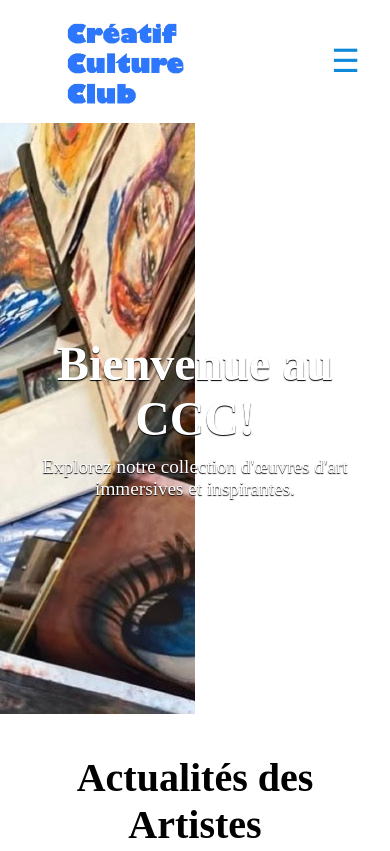
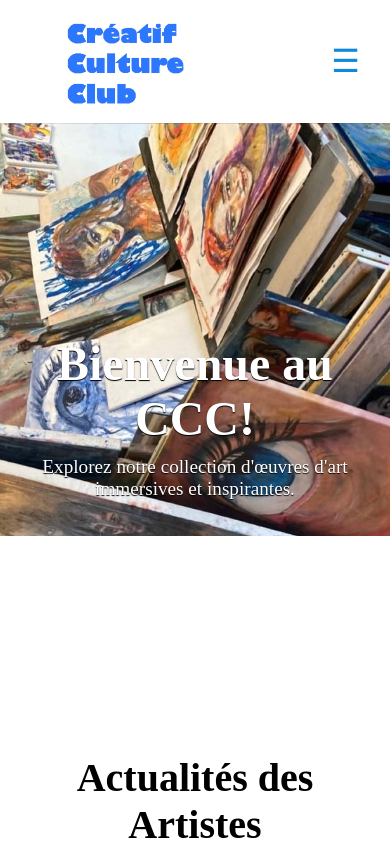
Before and after one commit to digitcom-ci/CCC, a plain HTML site: page index.html in a window 390 px wide. Shown: the top 851 px of the page. Drawn offline with Linux system fonts and the light colour scheme; a web font is replaced by a local one.

Commit message:
Update styles.css

```diff
--- a/styles.css
+++ b/styles.css
@@ -191,8 +191,8 @@ body {
         position: absolute;
         top: 0;
         left: 0;
-        width: 50%;
-        height: 70vh;
+        width: 100%;
+        height: 70%;
         background-size: cover;
         background-position: center;
         background-attachment: fixed; /* Effet de parallaxe */
```
